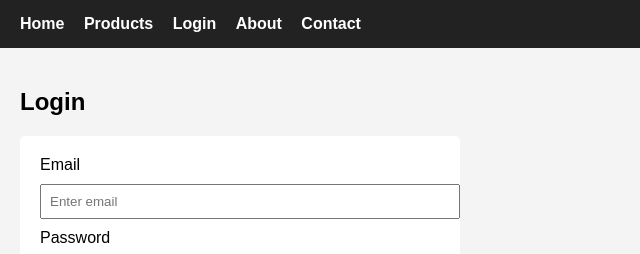
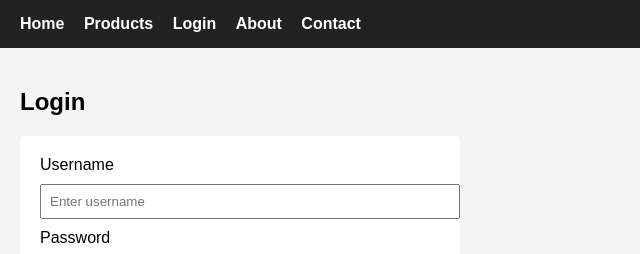
Before and after one commit to sriramsundar0112/Devops-EMC-B05-G05, a plain HTML site: page html/login.html in a window 1280 px wide. Shown: the top 254 px of the page, 0-640 px from the left. Drawn offline with Linux system fonts and the light colour scheme.

Commit message:
Modifying logic in login.html to show welcome user message

```diff
--- a/html/login.html
+++ b/html/login.html
@@ -21,9 +21,8 @@
 
     <form>
         <form onsubmit="return showWelcomeMessage();">
-        <label>Email</label>
-        <input type="email" placeholder="Enter email">
-
+        <label>Username</label>
+        <input type="text" placeholder="Enter username" id="username">
         <label>Password</label>
         <input type="password" placeholder="Enter password">
 
```
